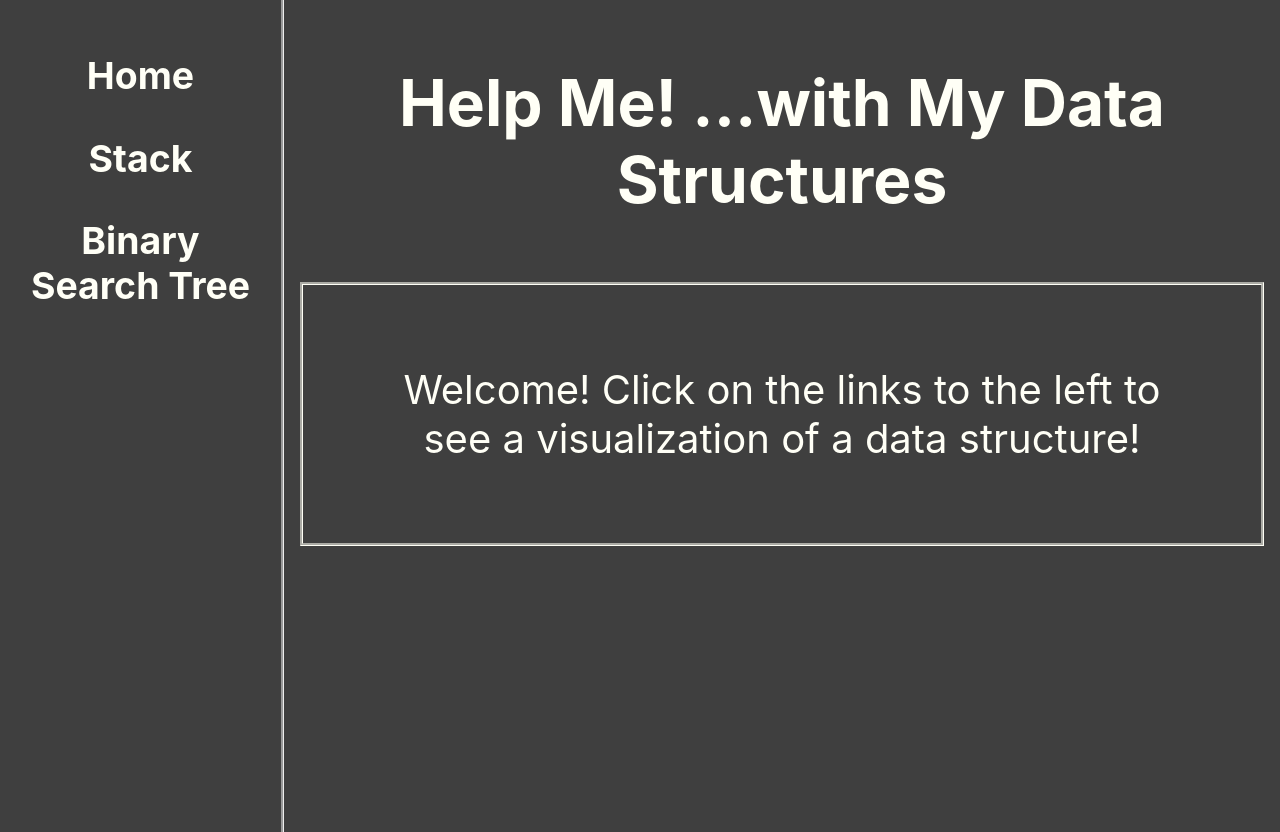
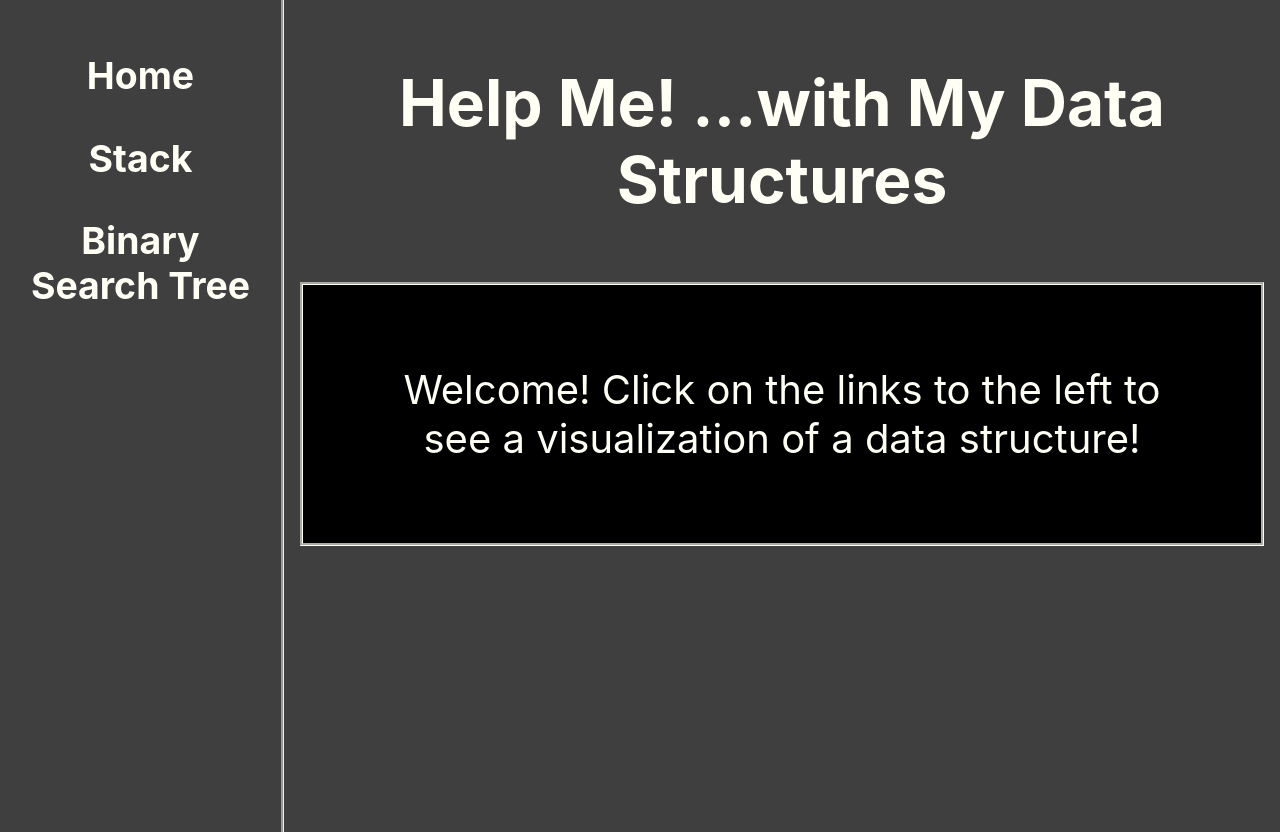
Before and after one commit to k-westbrook/help-my-data-structure, a React (Create React App) app: page / in a window 1280 px wide. Built offline with nearby package versions, Linux system fonts and the light colour scheme.

Commit message:
updated colors

```diff
--- a/src/App.css
+++ b/src/App.css
@@ -50,8 +50,6 @@ color:#FFFFF6;
 }
 .route-container{
 width: 80vw;
-height: 100vh;
-
 }
 .home-page{
   font-size: 5vw;
@@ -62,6 +60,7 @@ height: 100vh;
   margin:2vh;
   border-style:groove;
   border-color: #FFFFF6;
+  background-color:black;
 }
 .ds-header{
   font-size:5vw;
@@ -136,6 +135,7 @@ font-size: 3vh;
 min-height: 20vh;
 width: 60vw;
 margin-bottom:5vh;
+background-color: black;
 
 }
 .stack-header
@@ -152,9 +152,9 @@ margin-bottom:5vh;
   margin-right:.5vw;
   margin-top: 2vh;
   margin-bottom: 2vh;
-
 padding:2vh;
 border-style:solid;
+background-color: #3F3F3F;
 
 }
 .peek-container{
--- a/src/Components/StackComponents/Stack.js
+++ b/src/Components/StackComponents/Stack.js
@@ -54,7 +54,7 @@ class Stack extends React.Component {
           <h3 className='ds-header'>Stack</h3>
           <div className='ds-explanation'>
             <p><b>What is a stack?</b> A stack is a data strucutre that stores data like it says in its name --like a stack of pancakes.
-          It follows the LIFO- Last In, First Out Order. You push an element in and another and another. The elements are removed by the pop function which pops from the end.  The peek function looks at the element next to be popped. Try a stack out!</p>
+            It follows the LIFO- Last In, First Out Order. You push an element in and another and another. The elements are removed by the pop function which pops from the end.  The peek function looks at the element next to be popped. Try a stack out!</p>
           </div>
         </div>
         {
```
